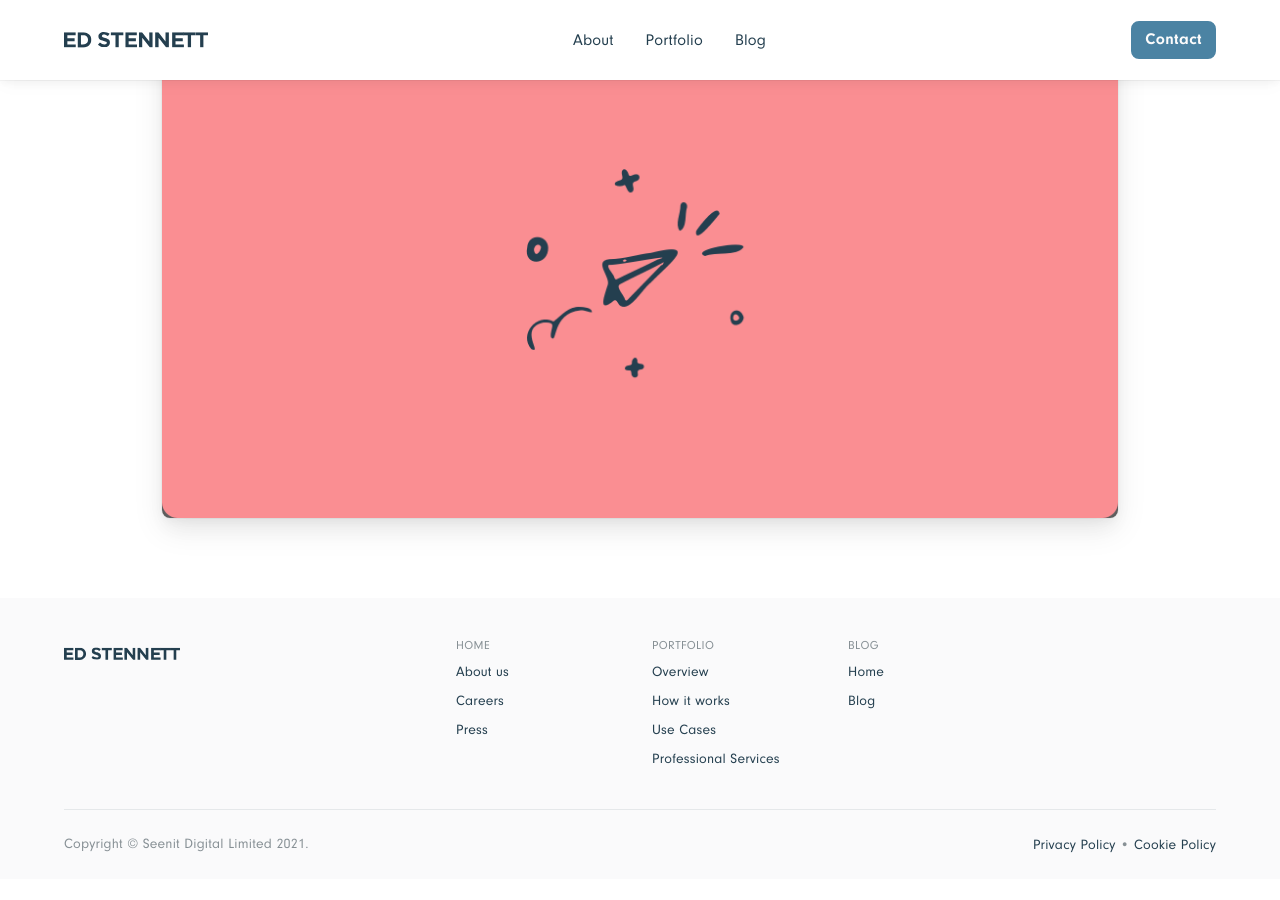
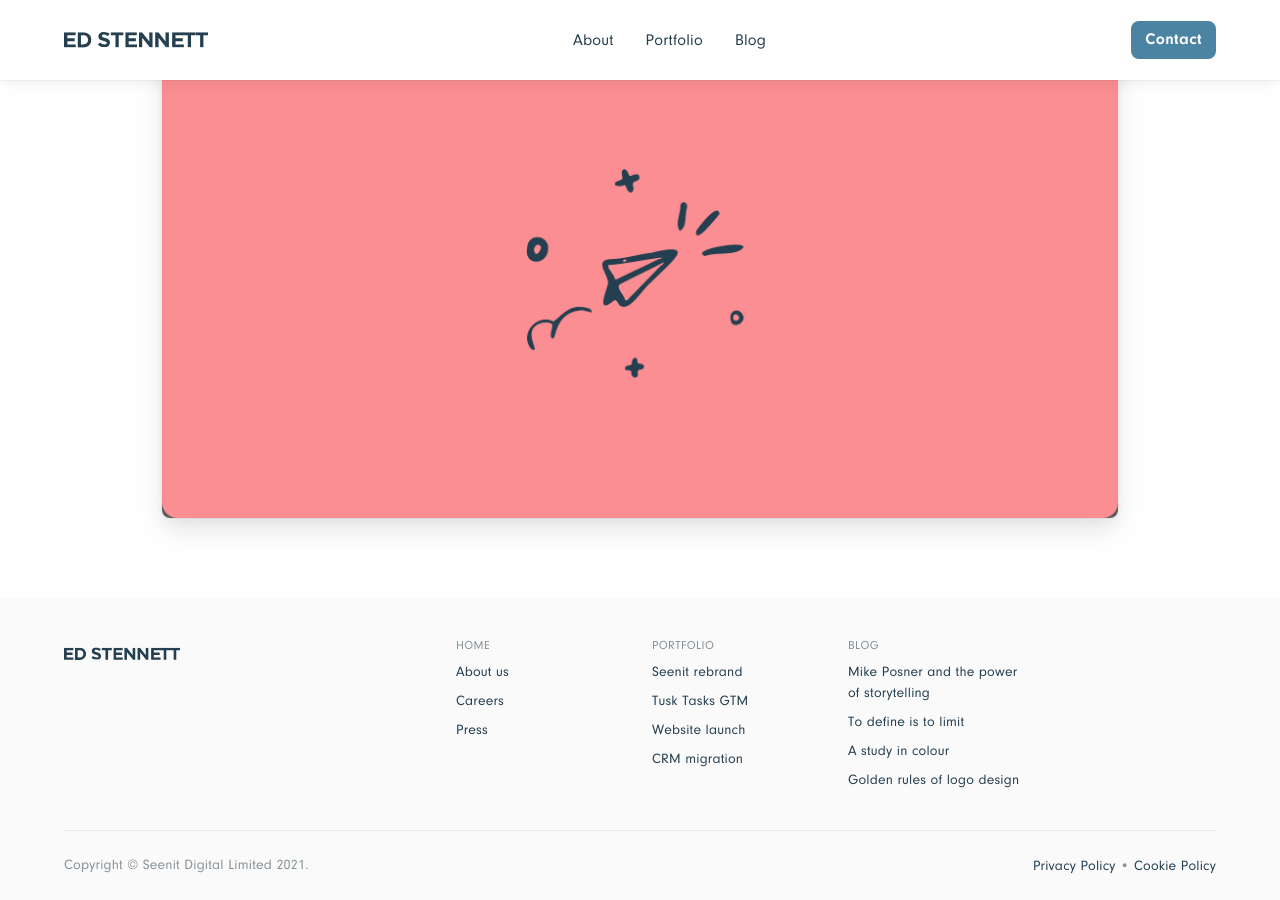
Before and after one commit to edstennettackee/edstennett, a Jekyll site: the page built from index.html, in a window 1280 px wide and 900 px high, scrolled down 4568 px. Built offline with Jekyll 4.4.1, drawn with Linux system fonts in a browser that asks for light colours; before the commit the page ends 5447 px from its top, so only the background shows below that.

Commit message:
Updated '_data/navigation.yml' via CloudCannon

```diff
--- a/_data/navigation.yml
+++ b/_data/navigation.yml
@@ -69,24 +69,30 @@ footer_nav:
         new_tab: false
   - heading: Portfolio
     links:
-      - label: Overview
-        url: /product-overview
+      - label: Seenit rebrand
+        url: /portfolio/seenit-rebrand/
         new_tab: false
-      - label: How it works
-        url: /how-it-works
+      - label: Tusk Tasks GTM
+        url: /portfolio/tusk-go-to-market/
         new_tab: false
-      - label: Use Cases
-        url: /use-cases
+      - label: Website launch
+        url: /portfolio/seenit-website/
         new_tab: false
-      - label: Professional Services
-        url: /services/professional-services
+      - label: CRM migration
+        url: /portfolio/crm-migration/
         new_tab: false
   - heading: Blog
     links:
-      - label: Home
-        url: /resources/
+      - label: Mike Posner and the power of storytelling
+        url: /blog/mike-posner-storytelling/
         new_tab: false
-      - label: Blog
-        url: /blog
+      - label: To define is to limit
+        url: /blog/to-define-is-to-limit/
+        new_tab: false
+      - label: A study in colour
+        url: /blog/a-study-in-colour/
+        new_tab: false
+      - label: Golden rules of logo design
+        url: /blog/tusk-logo-design/
         new_tab: false
 ---
```
